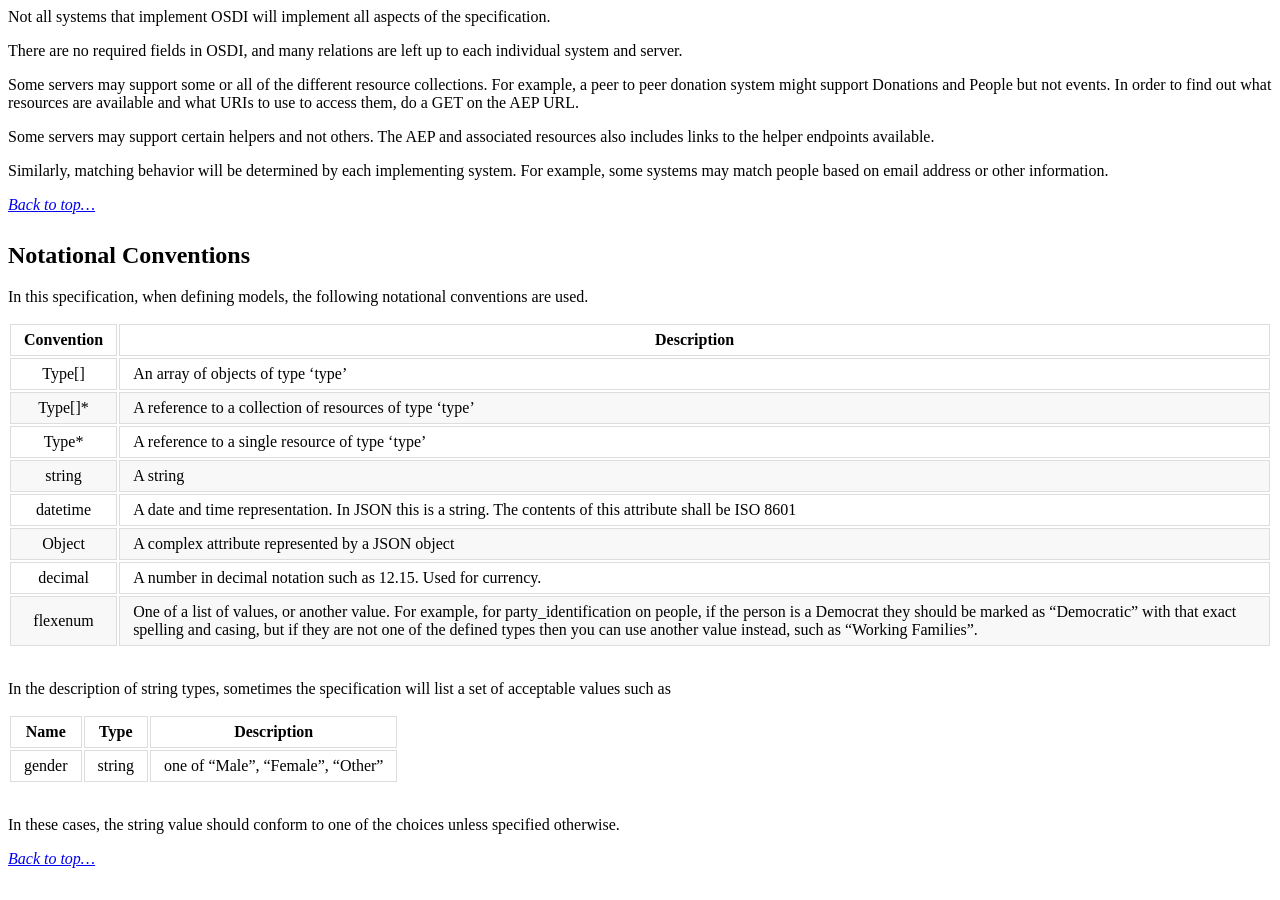
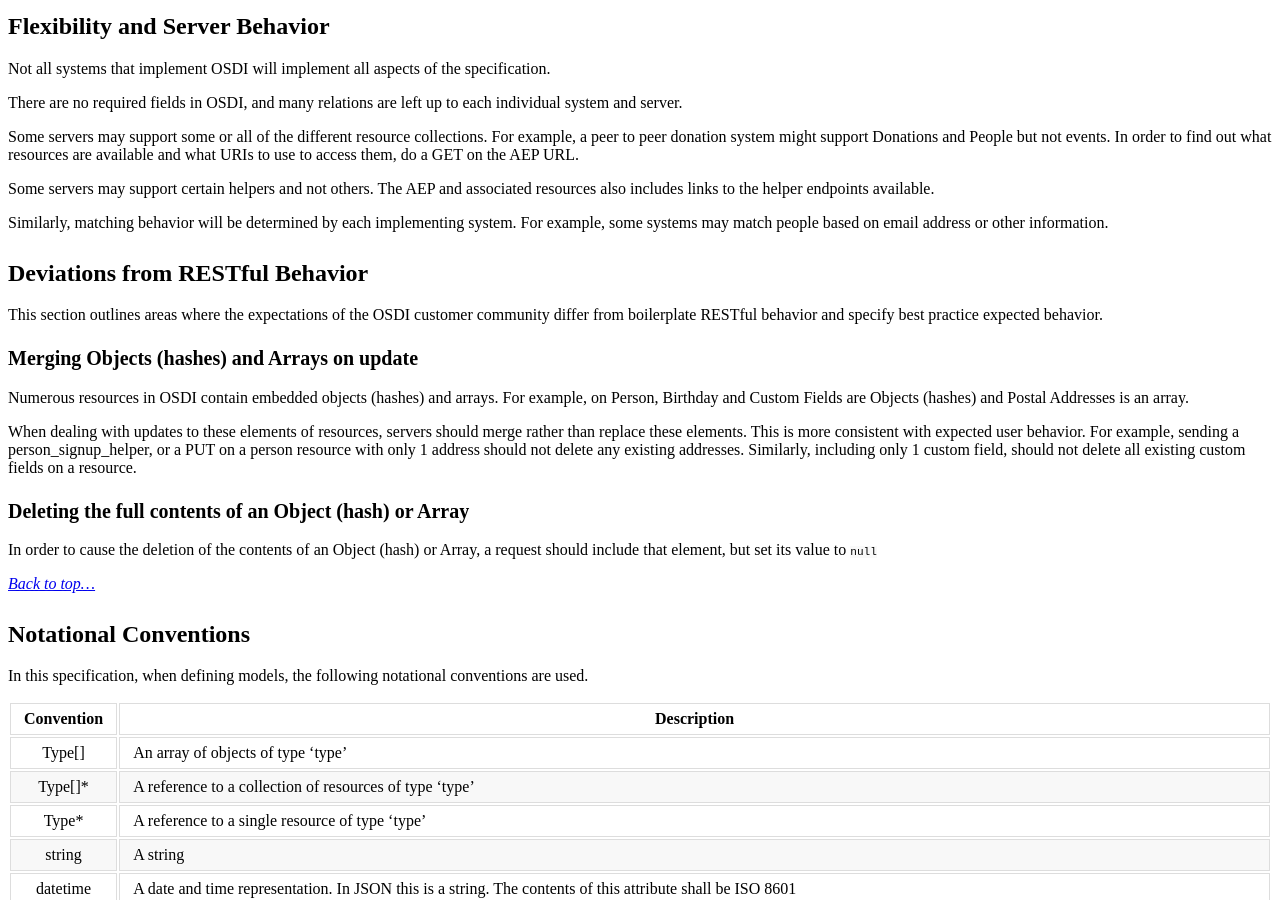
Before and after one commit to opensupporter/osdi-docs, a Jekyll site: the page built from README.md, in a window 1280 px wide and 900 px high, scrolled down 6881 px. Built offline with Jekyll 4.4.1, drawn with Linux system fonts in a browser that asks for light colours; a style sheet for code colours, icons or effects is not loaded; some of the changed text lies outside the part shown.

Commit message:
Deviations from RESFTful behavior

`````diff
--- a/README.md
+++ b/README.md
@@ -41,6 +41,7 @@ Experiment with our prototype server: [http://api.opensupporter.org](http://api.
     * [Mime Types](#mime-types)
     * [Error Handling](#error-handling)
     * [Flexibility and Server Behavior](#flexibility-and-server-behavior)
+    * [Deviations from RESTful Behavior](#deviations-from-restful-behavior)
     * [Notational Conventions](#notational-conventions)
 * [Authors and Leadership](#authors-and-leadership)
 * [Contributing and Contact](#contributing-and-contact)
@@ -306,6 +307,19 @@ Some servers may support certain helpers and not others. The AEP and associated
 
 Similarly, matching behavior will be determined by each implementing system. For example, some systems may match people based on email address or other information.
 
+### Deviations from RESTful Behavior
+
+This section outlines areas where the expectations of the OSDI customer community differ from boilerplate RESTful behavior and specify best practice expected behavior.
+
+#### Merging Objects (hashes) and Arrays on update
+
+Numerous resources in OSDI contain embedded objects (hashes) and arrays. For example, on Person, Birthday and Custom Fields are Objects (hashes) and Postal Addresses is an array.
+
+When dealing with updates to these elements of resources, servers should merge rather than replace these elements.  This is more consistent with expected user behavior.  For example, sending a person_signup_helper, or a PUT on a person resource with only 1 address should not delete any existing addresses.  Similarly, including only 1 custom field, should not delete all existing custom fields on a resource.
+
+#### Deleting the full contents of an Object (hash) or Array
+In order to cause the deletion of the contents of an Object (hash) or Array, a request should include that element, but set its value to ````null````
+
 _[Back to top...](#)_
 
 
--- a/_includes/navigation.html
+++ b/_includes/navigation.html
@@ -31,6 +31,8 @@
     <li><a href="{{ site.baseurl }}/record_outreach.html">Record Outreach Helper</a></li>
     <li><a href="{{ site.baseurl }}/record_signature.html">Record Signature Helper</a></li>
     <li><a href="{{ site.baseurl }}/record_submission.html">Record Submission Helper</a></li>
+	<li class="nav-header">Implementer Guidance</li>
+    <li><a href="{{ site.baseurl }}/integration_profiles.html">Integration Profiles</a></li>
 
     <li class="nav-header">Experimental Resources</li>
 
`````
